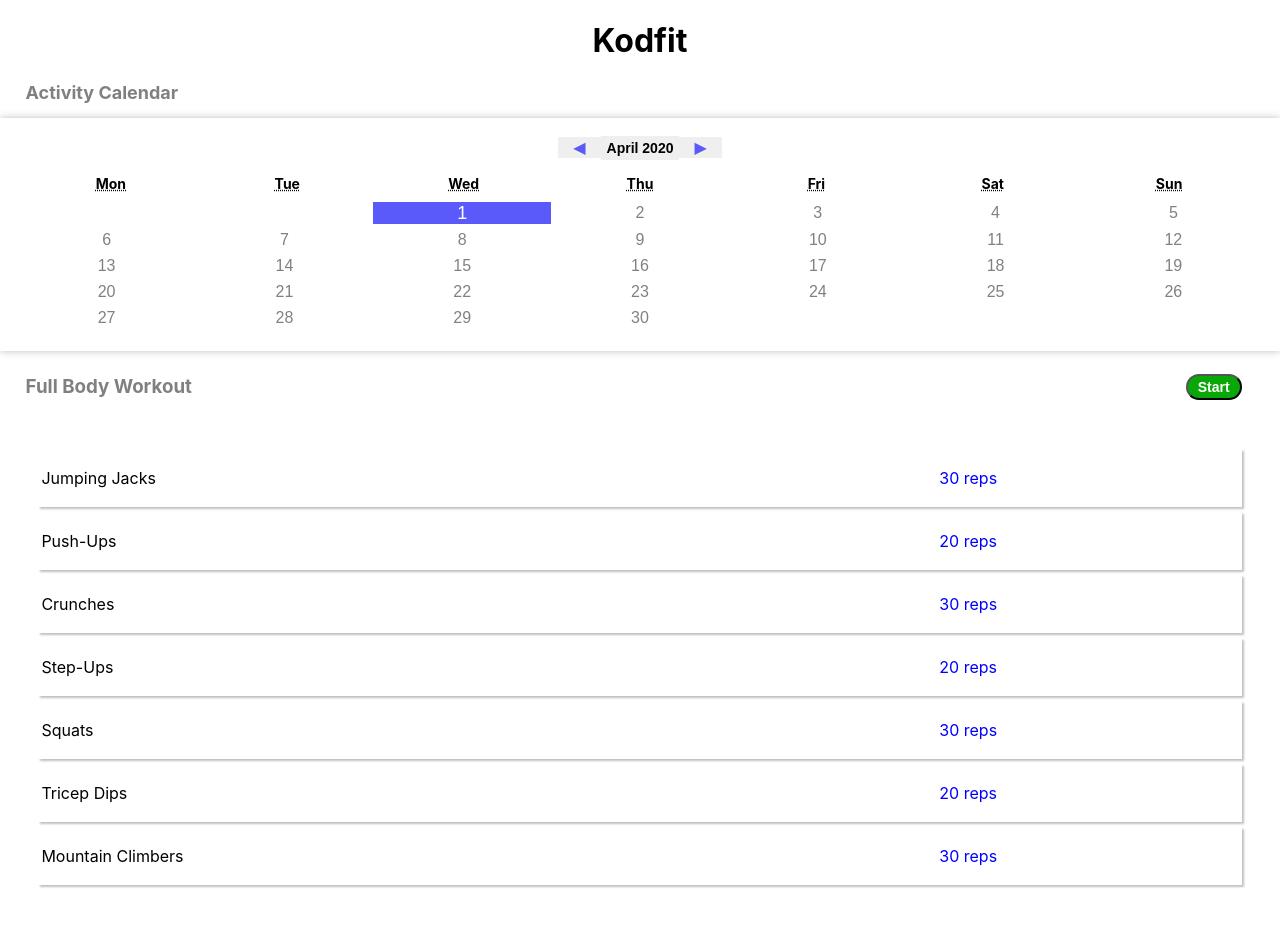
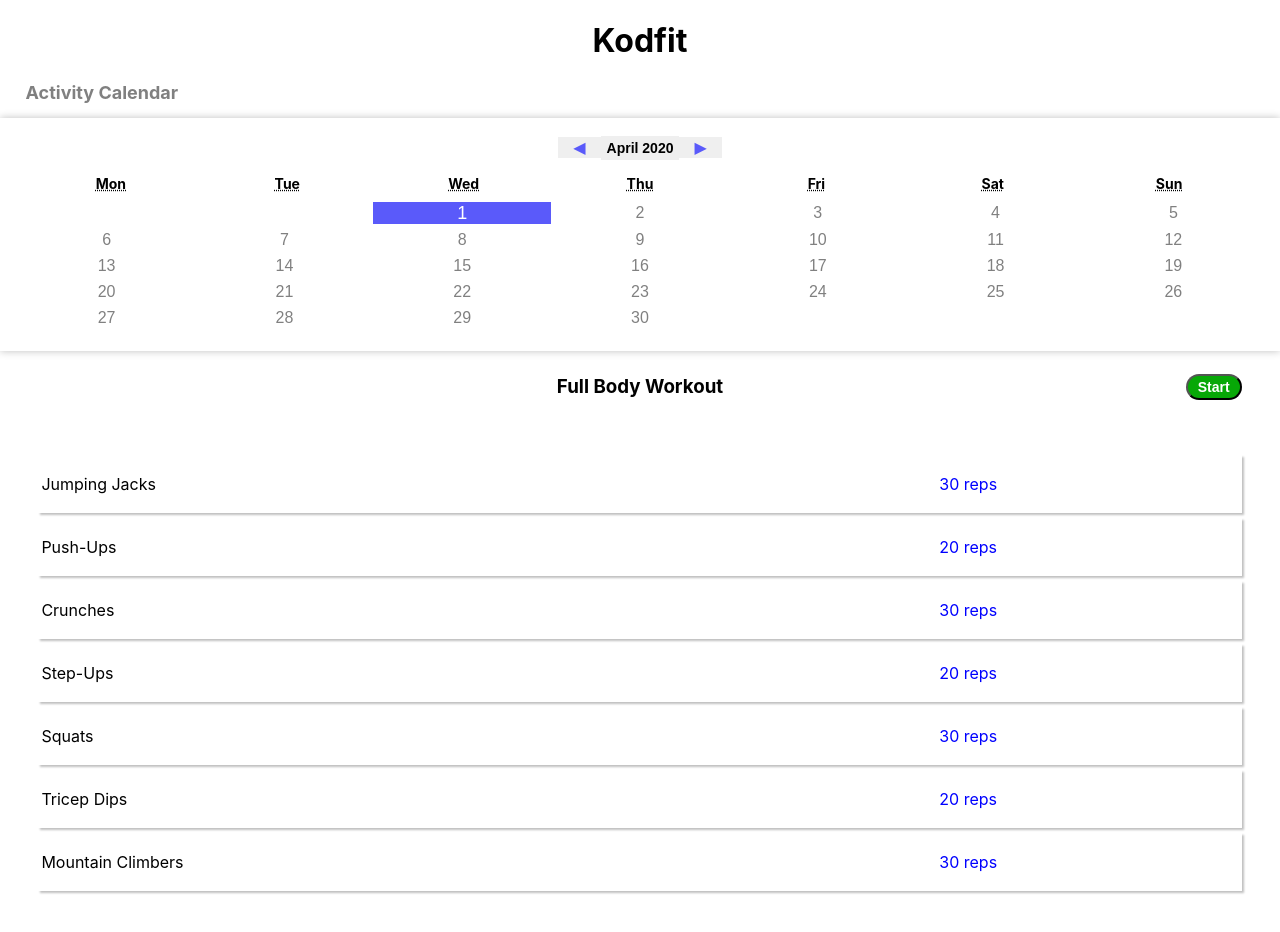
Before and after one commit to phapsides/kodfit, a React (Create React App) app: page /calendar in a window 1280 px wide. Built offline with nearby package versions, Linux system fonts and the light colour scheme.

Commit message:
changes made after comments from team

```diff
--- a/src/CalendarApp/CalendarApp.css
+++ b/src/CalendarApp/CalendarApp.css
@@ -74,49 +74,3 @@
 .react-calendar__month-view__days {
     margin-top: 5px;
 }
-
-.calendarWorkoutContainerContent {
-    display: flex;
-    flex-direction: column;
-    position: relative;
-}
-
-.calendarWorkoutTitle {
-    color: grey;
-    margin-bottom: 1%;
-    text-align: start;
-    margin-left: 2%;
-}
-
-.calendarWorkoutButton {
-    background-color: rgb(7, 168, 7);
-    color: white;
-    font-size: 14px;
-    font-weight: bold;
-    position: absolute;
-    padding: 3px 10px;
-    border-radius: 35px;
-    right: 3%;
-    top: 18px;
-}
-
-.calendarExerciseList {
-    text-align: left;
-    margin: 3%;
-}
-
-.calendarExerciseItem {
-    display: grid;
-    grid-template-columns: 3fr 1fr;
-    box-shadow: 2px 2px 2px silver;
-    margin-bottom: 5px;
-    padding: 3px;
-}
-
-.itemDetailsName {
-    padding: 0;
-}
-
-.itemDetailsReps {
-    color: blue;
-}
--- a/src/CalendarApp/CalendarApp.js
+++ b/src/CalendarApp/CalendarApp.js
@@ -1,5 +1,6 @@
 import React, { useState } from 'react';
 import Calendar from 'react-calendar';
+import WorkoutExerciseList from '../WorkoutsMain/WorkoutExerciseList/WorkoutExerciseList.js';
 import './CalendarApp.css';
 
 
@@ -31,48 +32,8 @@ export default function CalendarApp() {
           />
         </main>
       </div>
+      <WorkoutExerciseList />
 
-      <div className="calendarWorkoutContainer">
-        <div className="calendarWorkoutContainerContent">
-          <h3 className="calendarWorkoutTitle">Full Body Workout</h3>
-          <button className="calendarWorkoutButton">Start</button>
-
-          <div className="calendarExerciseList">
-            <div className="calendarExerciseItem">
-              <p className="itemDetailsName">Jumping Jacks</p>
-              <p className="itemDetailsReps">30 reps</p>
-            </div>
-            <div className="calendarExerciseItem">
-              <p className="itemDetailsName">Push-Ups</p>
-              <p className="itemDetailsReps">20 reps</p>
-            </div>
-            <div className="calendarExerciseItem">
-              <p className="itemDetailsName">Crunches</p>
-              <p className="itemDetailsReps">30 reps</p>
-            </div>
-            <div className="calendarExerciseItem">
-              <p className="itemDetailsName">Step-Ups</p>
-              <p className="itemDetailsReps">20 reps</p>
-            </div>
-            <div className="calendarExerciseItem">
-              <p className="itemDetailsName">Squats</p>
-              <p className="itemDetailsReps">30 reps</p>
-            </div>
-            <div className="calendarExerciseItem">
-              <p className="itemDetailsName">Tricep Dips</p>
-              <p className="itemDetailsReps">20 reps</p>
-            </div>
-            <div className="calendarExerciseItem">
-              <p className="itemDetailsName">Mountain Climbers</p>
-              <p className="itemDetailsReps">30 reps</p>
-            </div>
-          </div>
-
-        </div>
-
-
-
-      </div>
     </div>
   );
 
--- /dev/null
+++ b/src/WorkoutsMain/WorkoutExerciseList/WorkoutExerciseList.css
@@ -0,0 +1,46 @@
+
+.calendarWorkoutContainer .ContainerContent {
+    display: flex;
+    flex-direction: column;
+    position: relative;
+}
+
+.calendarWorkout .title {
+    color: grey;
+    margin-bottom: 1%;
+    text-align: left;
+    margin-left: 2%;
+}
+
+.ContainerContent .button {
+    background-color: rgb(7, 168, 7);
+    color: white;
+    font-size: 14px;
+    font-weight: bold;
+    position: absolute;
+    padding: 3px 10px;
+    border-radius: 35px;
+    right: 3%;
+    top: 18px;
+}
+
+.calendarExerciseList {
+    text-align: left;
+    margin: 3%;
+}
+
+.calendarExerciseList .item {
+    display: grid;
+    grid-template-columns: 3fr 1fr;
+    box-shadow: 2px 2px 2px silver;
+    margin-bottom: 5px;
+    padding: 3px;
+}
+
+.item .detailsName {
+    padding: 0;
+}
+
+.item .detailsReps {
+    color: blue;
+}
--- /dev/null
+++ b/src/WorkoutsMain/WorkoutExerciseList/WorkoutExerciseList.js
@@ -0,0 +1,44 @@
+import React from 'react';
+import './WorkoutExerciseList.css';
+
+export default function WorkoutExerciseList() {
+    return (
+        <div className="calendarWorkoutContainer">
+        <div className="ContainerContent">
+          <h3 className="title">Full Body Workout</h3>
+          <button className="button">Start</button>
+
+          <div className="calendarExerciseList">
+            <div className="item">
+              <p className="detailsName">Jumping Jacks</p>
+              <p className="detailsReps">30 reps</p>
+            </div>
+            <div className="item">
+              <p className="detailsName">Push-Ups</p>
+              <p className="detailsReps">20 reps</p>
+            </div>
+            <div className="item">
+              <p className="detailsName">Crunches</p>
+              <p className="detailsReps">30 reps</p>
+            </div>
+            <div className="item">
+              <p className="detailsName">Step-Ups</p>
+              <p className="detailsReps">20 reps</p>
+            </div>
+            <div className="item">
+              <p className="detailsName">Squats</p>
+              <p className="detailsReps">30 reps</p>
+            </div>
+            <div className="item">
+              <p className="detailsName">Tricep Dips</p>
+              <p className="detailsReps">20 reps</p>
+            </div>
+            <div className="item">
+              <p className="detailsName">Mountain Climbers</p>
+              <p className="detailsReps">30 reps</p>
+            </div>
+          </div>
+        </div>
+      </div>
+    )
+}
```
